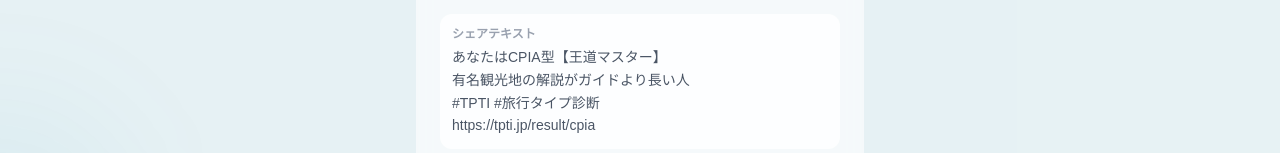
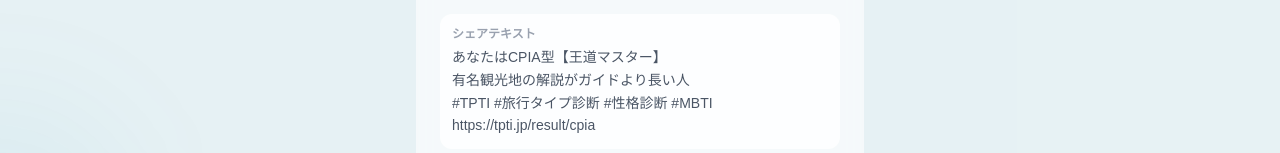
Before and after one commit to kirinukishi/tpti, a Next.js app: page /result/CPIA in a window 1280 px wide. Shown: the part 799-952 px from the top of the page. Built offline with nearby package versions, Linux system fonts and the light colour scheme; a web font is replaced by a local one.

Commit message:
Add #性格診断 #MBTI hashtags to share text
High-volume hashtags for better discoverability on X/Twitter.

Co-Authored-By: Claude Opus 4.6 <noreply@anthropic.com>

```diff
--- a/src/app/result/[type]/page.tsx
+++ b/src/app/result/[type]/page.tsx
@@ -83,7 +83,7 @@ export default async function ResultPage({ params }: ResultPageProps) {
     }
 
     const typeColor = getTypeColor(typeData.color);
-    const shareText = `あなたは${typeId}型【${typeData.name}】\n${typeData.catchCopy}\n#TPTI #旅行タイプ診断\nhttps://tpti.jp/result/${typeId.toLowerCase()}`;
+    const shareText = `あなたは${typeId}型【${typeData.name}】\n${typeData.catchCopy}\n#TPTI #旅行タイプ診断 #性格診断 #MBTI\nhttps://tpti.jp/result/${typeId.toLowerCase()}`;
 
     return (
         <div className="min-h-screen bg-[#fafafa] pb-20">
--- a/src/components/ShareButtons.tsx
+++ b/src/components/ShareButtons.tsx
@@ -12,7 +12,7 @@ export default function ShareButtons({ typeId, typeName, catchCopy }: ShareButto
   const [copied, setCopied] = useState(false);
 
   const url = `https://tpti.jp/result/${typeId.toLowerCase()}`;
-  const text = `あなたは${typeId}型【${typeName}】\n${catchCopy}\n#TPTI #旅行タイプ診断\n${url}`;
+  const text = `あなたは${typeId}型【${typeName}】\n${catchCopy}\n#TPTI #旅行タイプ診断 #性格診断 #MBTI\n${url}`;
 
   const handleCopy = async () => {
     await navigator.clipboard.writeText(text);
```
